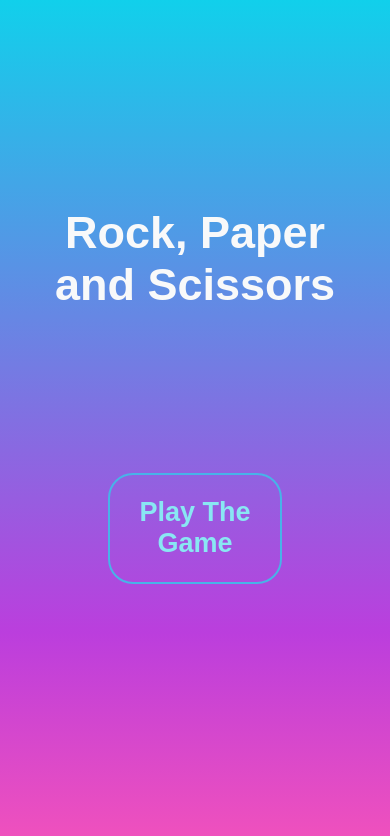
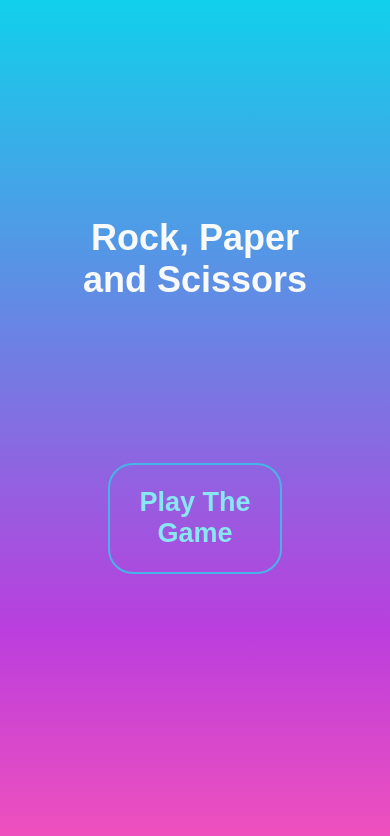
Before and after one commit to Ukasz09/Web-katas, a plain HTML site: page 001-rock-paper-scissors-game/index.html in a window 390 px wide. Drawn offline with Linux system fonts and the light colour scheme.

Commit message:
Add css @media for intro text

```diff
--- a/001-rock-paper-scissors-game/style.css
+++ b/001-rock-paper-scissors-game/style.css
@@ -251,4 +251,8 @@ div.fade-in {
     width: 112px;
     height: 150px;
   }
+
+  .intro h1 {
+    font-size: 2rem;
+  }
 }
```
